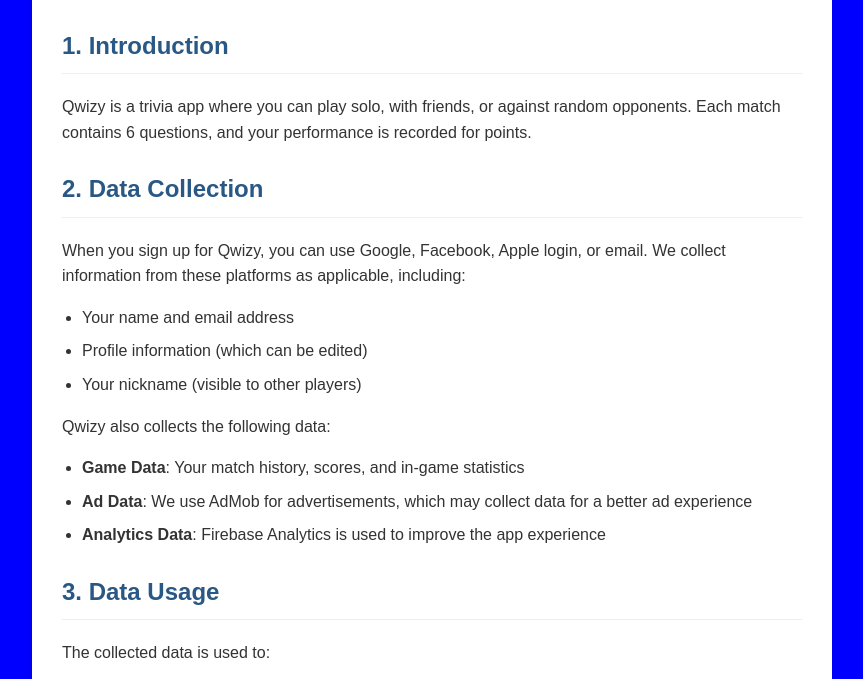
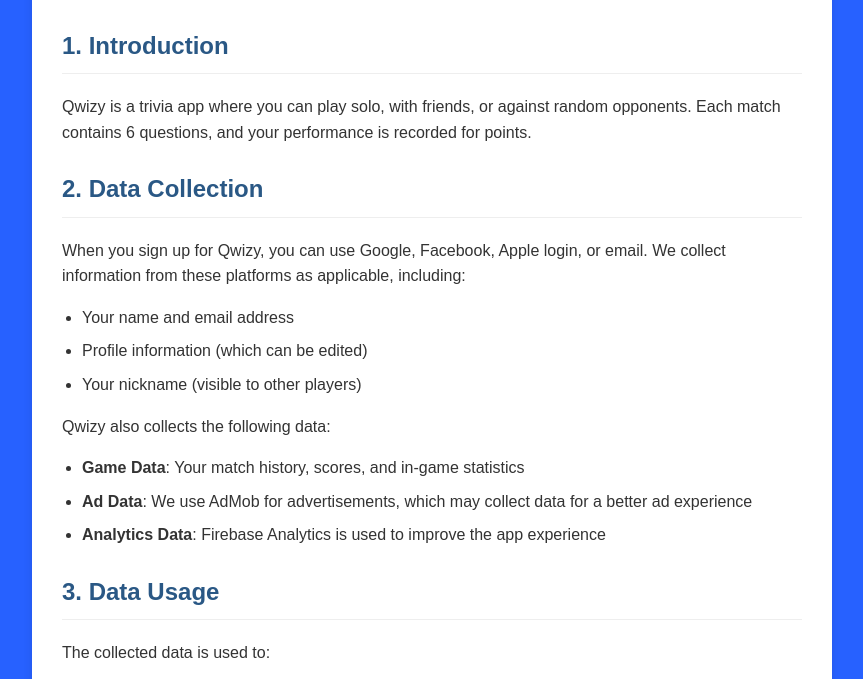
Before and after one commit to ignatboyarinov/Qwizy, a plain HTML site: page privacy-policy.html in a window 1280 px wide. Shown: the part 161-840 px from the top of the page, without its empty margins (208-1071 px from the left). Drawn offline with Linux system fonts and the light colour scheme.

Commit message:
Update privacy-policy.html

```diff
--- a/privacy-policy.html
+++ b/privacy-policy.html
@@ -12,7 +12,7 @@
             max-width: 800px;
             margin: 0 auto;
             padding: 20px;
-            background-color: #0000ff;
+            background-color: #2761FF;
         }
         .container {
             background-color: white;
```
